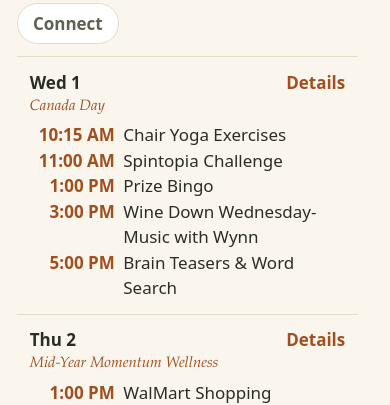
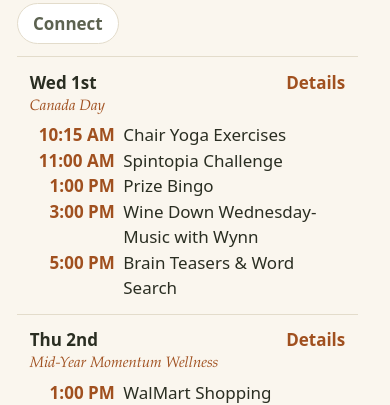
Before and after one commit to dillo/magnolia-companion, a Next.js app: page /calendar in a window 390 px wide. Shown: the part 442-847 px from the top of the page. Built offline with nearby package versions, Linux system fonts and the light colour scheme.

Commit message:
fix: add ordinal calendar dates on mobile

```diff
--- a/components/CalendarClient.tsx
+++ b/components/CalendarClient.tsx
@@ -11,6 +11,21 @@ import ScanLightbox from "@/components/ScanLightbox";
 import { useToday } from "@/components/useToday";
 
 const DOWS = ["Sun", "Mon", "Tue", "Wed", "Thu", "Fri", "Sat"];
+
+function ordinalDay(iso: string): string {
+  const day = Number(iso.slice(8));
+  const mod100 = day % 100;
+  const suffix = mod100 >= 11 && mod100 <= 13
+    ? "th"
+    : day % 10 === 1
+      ? "st"
+      : day % 10 === 2
+        ? "nd"
+        : day % 10 === 3
+          ? "rd"
+          : "th";
+  return `${day}${suffix}`;
+}
 
 export default function CalendarClient({ months }: { months: ActivityMonth[] }) {
   const today = useToday();
@@ -157,7 +172,7 @@ export default function CalendarClient({ months }: { months: ActivityMonth[] })
               <div className="mb-1 flex items-start justify-between gap-3">
                 <div>
                   <div className="font-semibold">
-                    {dayNameOfISO(day.date).slice(0, 3)} {Number(day.date.slice(8))}
+                    {dayNameOfISO(day.date).slice(0, 3)} {ordinalDay(day.date)}
                     {isToday && <span className="font-normal text-moss"> · Today</span>}
                   </div>
                   {day.theme && <div className="font-display text-[15px] italic text-copper">{day.theme}</div>}
```
